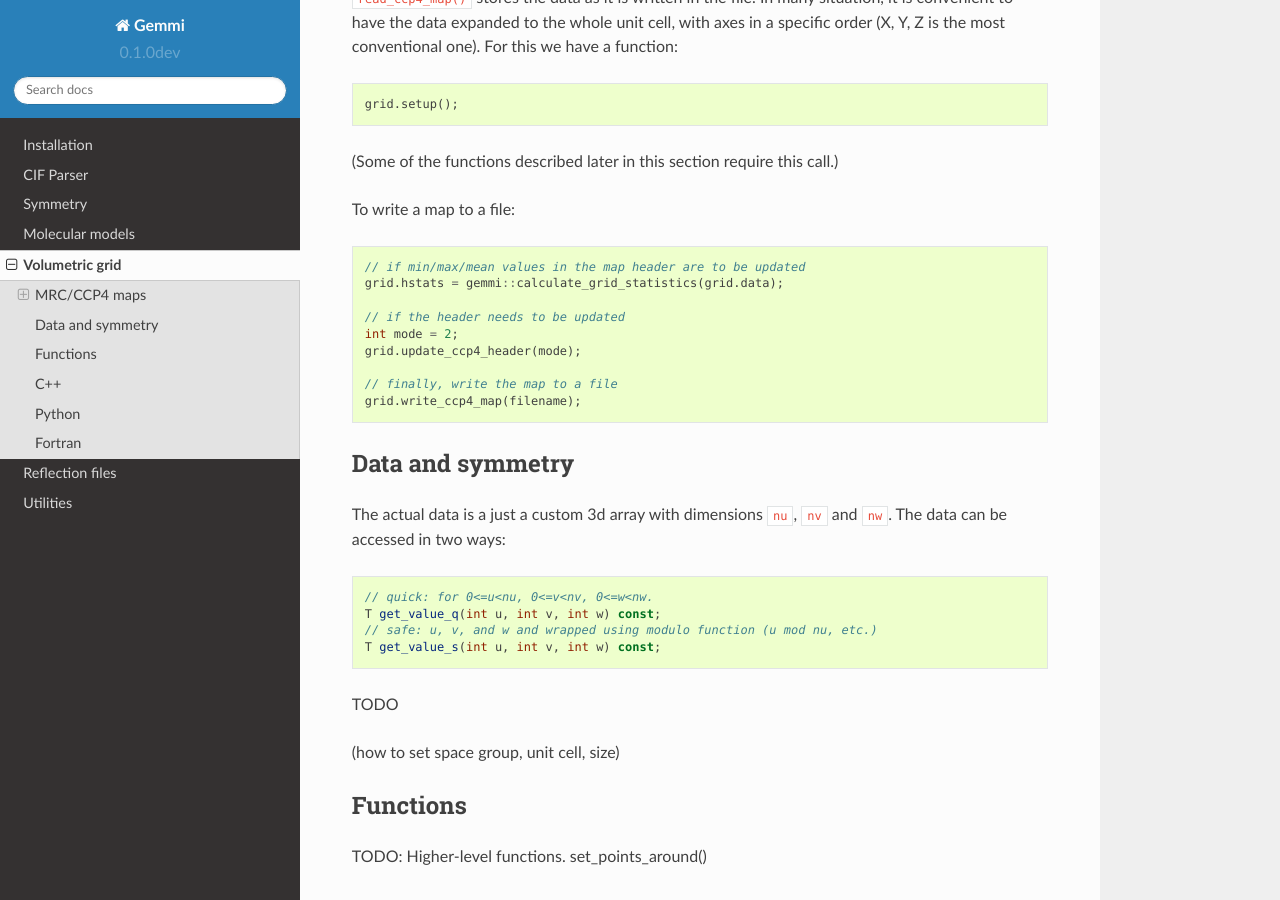
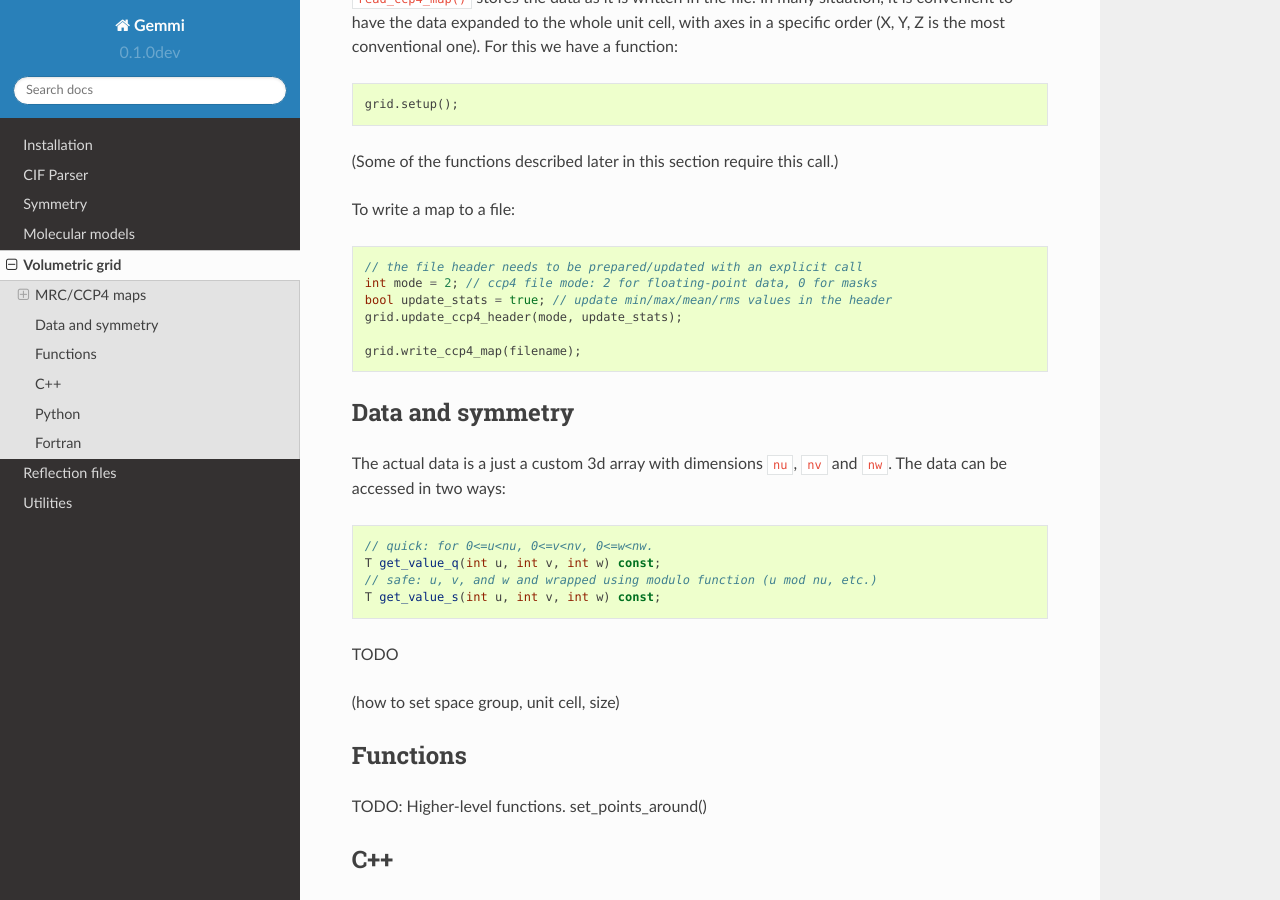
Before and after one commit to project-gemmi/gemmi, a Sphinx documentation site: the page built from docs/grid.rst, in a window 1280 px wide and 900 px high, scrolled down 2078 px. Built offline with Sphinx 7.4.7 and the Read the Docs theme 2.0.0, drawn with Linux system fonts in a browser that asks for light colours.

Commit message:
modify Grid::update_ccp4_header()

```diff
--- a/docs/grid.rst
+++ b/docs/grid.rst
@@ -106,14 +106,11 @@ one). For this we have a function::
 
 To write a map to a file::
 
-    // if min/max/mean values in the map header are to be updated
-    grid.hstats = gemmi::calculate_grid_statistics(grid.data);
+    // the file header needs to be prepared/updated with an explicit call
+    int mode = 2; // ccp4 file mode: 2 for floating-point data, 0 for masks
+    bool update_stats = true; // update min/max/mean/rms values in the header
+    grid.update_ccp4_header(mode, update_stats);
 
-    // if the header needs to be updated
-    int mode = 2;
-    grid.update_ccp4_header(mode);
-
-    // finally, write the map to a file
     grid.write_ccp4_map(filename);
 
 Data and symmetry
```
Also changed, not shown: 2 other files.
